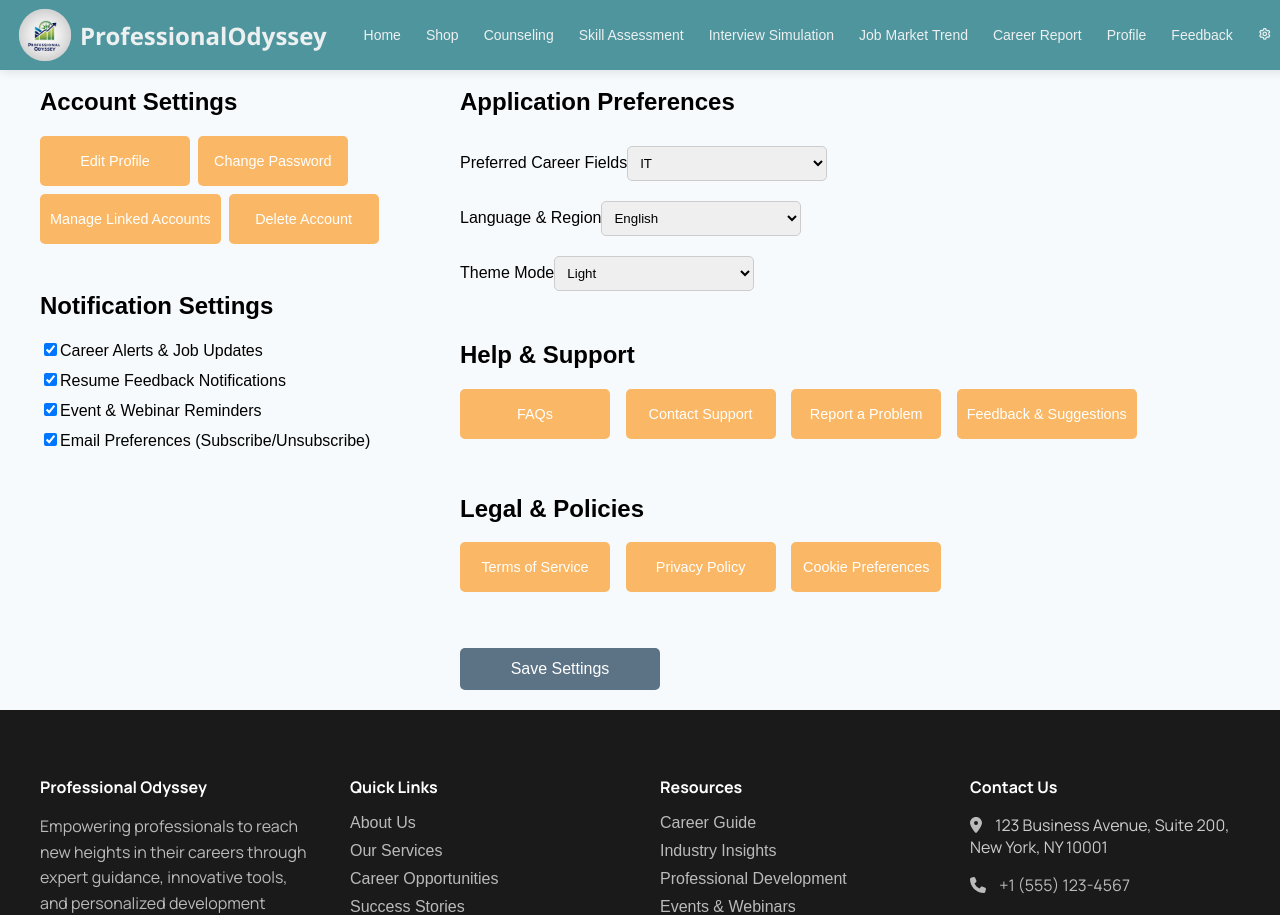
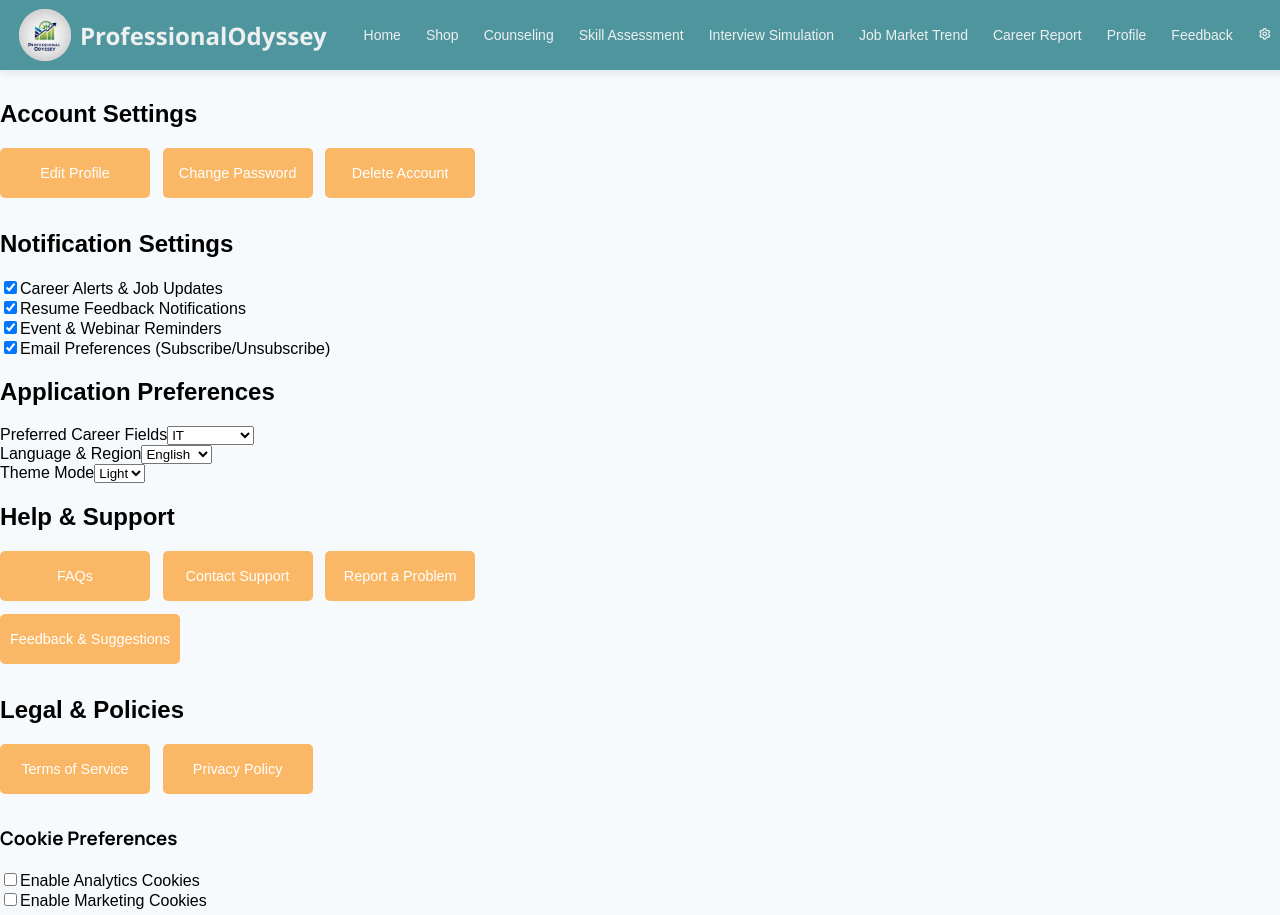
Before and after one commit to DevintthHaran/SDGP, a React (Create React App) app in the folder Frontend/sdgp-project/: page /setting in a window 1280 px wide. Shown: the top 915 px of the page. Built offline with nearby package versions, Linux system fonts and the light colour scheme.

Commit message:
Update Setting add FAQ and Conditions

```diff
--- a/Frontend/sdgp-project/src/pages/Setting.jsx
+++ b/Frontend/sdgp-project/src/pages/Setting.jsx
@@ -1,8 +1,40 @@
-import React, { useState } from "react";
-
+import React, { useState, useEffect } from "react";
+import Cookies from "js-cookie";
 import "../style/setting.css";
 import Header from "../components/Header";
 import Footer from "../components/Footer";
+
+const FAQs = [
+  { question: "What is this platform about?", answer: "This platform helps users explore career paths, receive job alerts, and get resume feedback." },
+  { question: "Is this service free to use?", answer: "Yes! Basic features like job alerts and career suggestions are free." },
+  { question: "How do I create an account?", answer: "Click the Sign Up button, fill in your details, and verify your email to start using the platform." },
+];
+
+const termsofService = `
+Welcome to our Career Guidance Application. By using our services, you agree to abide by these terms and conditions.
+
+1. **Acceptance of Terms**: By accessing and using our application, you acknowledge that you have read, understood, and agree to be bound by these Terms and Conditions.
+
+2. **Use of Our Services**: You agree to use this platform solely for career guidance purposes. Any misuse, including but not limited to spamming, fraud, or sharing false information, is strictly prohibited.
+
+3. **Privacy Policy**: Your personal data is collected and processed in accordance with our Privacy Policy. We do not sell or share your information with third parties without consent.
+
+4. **Account Termination**: We reserve the right to terminate your account if you violate our policies or engage in any harmful activities on the platform.
+
+5. **Changes to Terms**: We may update these terms from time to time. Continued use of the application after modifications means you accept the updated terms.
+`;
+
+const privacyPolicy = `
+Your privacy is important to us. This Privacy Policy explains how we collect, use, and protect your personal data.
+
+1. **Data Collection**: We collect personal data such as name, email, and preferences when you register and interact with our platform.
+2. **Usage of Data**: Your data is used to personalize your experience, provide job alerts, and improve our services.
+3. **Data Sharing**: We do not sell your personal data. It may be shared with trusted third parties only to provide our services.
+4. **Security Measures**: We take reasonable precautions to protect your data from unauthorized access.
+5. **Your Rights**: You can request to access, modify, or delete your personal data at any time.
+
+By using our platform, you agree to this policy.
+`;
 
 const Setting = () => {
   const [settings, setSettings] = useState({
@@ -14,8 +46,23 @@ const Setting = () => {
     accountPrivacy: "Public",
     preferredCareerField: "IT",
     language: "English",
-    theme: "Light",
+    theme: localStorage.getItem("theme") || "Light",
   });
+
+  const [showFAQs, setShowFAQs] = useState(false);
+  const [showTerms, setShowTerms] = useState(false);
+  const [showPrivacy, setShowPrivacy] = useState(false);
+  const [showCookieBanner, setShowCookieBanner] = useState(!Cookies.get("cookiesAccepted"));
+  const [cookiePreferences, setCookiePreferences] = useState({
+    analytics: Cookies.get("analytics") === "true",
+    marketing: Cookies.get("marketing") === "true",
+    essential: true, // Essential cookies are always enabled
+  });
+
+  useEffect(() => {
+    document.body.className = settings.theme.toLowerCase();
+    localStorage.setItem("theme", settings.theme);
+  }, [settings.theme]);
 
   const handleChange = (e) => {
     const { name, value, type, checked } = e.target;
@@ -30,76 +77,126 @@ const Setting = () => {
     console.log(settings);
   };
 
+  const handleDeleteAccount = async () => {
+    const confirmDelete = window.confirm("Are you sure you want to delete your account? This action cannot be undone.");
+
+    if (confirmDelete) {
+      try {
+        const response = await fetch("http://localhost:8080/api/users/delete", {
+          method: "DELETE",
+          headers: {
+            "Content-Type": "application/json",
+          },
+          credentials: "include",
+        });
+
+        if (response.ok) {
+          alert("Account deleted successfully!");
+          localStorage.clear();
+          sessionStorage.clear();
+          window.location.href = "/login";
+        } else {
+          alert("Failed to delete the account.");
+        }
+      } catch (error) {
+        console.error("Error deleting account:", error);
+        alert("Something went wrong. Please try again later.");
+      }
+    }
+  };
+
+  const handleCookieChange = (e) => {
+    const { name, checked } = e.target;
+    setCookiePreferences((prev) => ({
+      ...prev,
+      [name]: checked,
+    }));
+    Cookies.set(name, checked, { expires: 365 });
+  };
+
+  const acceptCookies = () => {
+    Cookies.set("cookiesAccepted", "true", { expires: 365 });
+    setShowCookieBanner(false);
+  };
+
   return (
     <>
       <Header />
-      <div className="setting1">
       <div className="settings-page">
+        <header className="header">
+          <h1>Settings</h1>
+        </header>
         <main className="main-content">
-            <div className="left-column">
+          <div className="settings-container">
             {/* Account Settings */}
             <section className="settings-section">
               <h2>Account Settings</h2>
               <div className="button-group">
-                  <button className="button">Edit Profile</button>
-                  <button className="button">Change Password</button>
-                  <button className="button">Manage Linked Accounts</button>
-                  <button className="button">Delete Account</button>
+                <button className="button button-secondary"><span>Edit Profile</span></button>
+                <button className="button button-secondary"><span>Change Password</span></button>
+                <button onClick={handleDeleteAccount} className="button button-danger"><span>Delete Account</span></button>
               </div>
             </section>
 
             {/* Notification Settings */}
             <section className="settings-section">
               <h2>Notification Settings</h2>
-                <div className="notification-options">
-                  <label>
+              <div className="settings-item">
+                <div className="checkbox-container">
                   <input
                     type="checkbox"
                     name="careerAlerts"
                     checked={settings.careerAlerts}
                     onChange={handleChange}
+                    className="custom-checkbox"
                   />
-                    Career Alerts & Job Updates
-                  </label>
-                  <label>
+                  <label>Career Alerts & Job Updates</label>
+                </div>
+              </div>
+              <div className="settings-item">
+                <div className="checkbox-container">
                   <input
                     type="checkbox"
                     name="resumeFeedback"
                     checked={settings.resumeFeedback}
                     onChange={handleChange}
+                    className="custom-checkbox"
                   />
-                    Resume Feedback Notifications
-                  </label>
-                  <label>
+                  <label>Resume Feedback Notifications</label>
+                </div>
+              </div>
+              <div className="settings-item">
+                <div className="checkbox-container">
                   <input
                     type="checkbox"
                     name="eventReminders"
                     checked={settings.eventReminders}
                     onChange={handleChange}
+                    className="custom-checkbox"
                   />
-                    Event & Webinar Reminders
-                  </label>
-                  <label>
+                  <label>Event & Webinar Reminders</label>
+                </div>
+              </div>
+              <div className="settings-item">
+                <div className="checkbox-container">
                   <input
                     type="checkbox"
                     name="emailPreferences"
                     checked={settings.emailPreferences}
                     onChange={handleChange}
+                    className="custom-checkbox"
                   />
-                    Email Preferences (Subscribe/Unsubscribe)
-                  </label>
+                  <label>Email Preferences (Subscribe/Unsubscribe)</label>
+                </div>
               </div>
             </section>
-            </div>
 
-            <div className="right-column">
             {/* Application Preferences */}
             <section className="settings-section">
               <h2>Application Preferences</h2>
-                <label>
-                  Preferred Career Fields
+              <div className="settings-item">
+                <label>Preferred Career Fields</label>
                 <select
-                    className="select"
                   name="preferredCareerField"
                   value={settings.preferredCareerField}
                   onChange={handleChange}
@@ -108,12 +205,10 @@ const Setting = () => {
                   <option value="Healthcare">Healthcare</option>
                   <option value="Business">Business</option>
                 </select>
-                </label>
-                <br/>
-                <label>
-                  Language & Region
+              </div>
+              <div className="settings-item">
+                <label>Language & Region</label>
                 <select
-                    className="select"
                   name="language"
                   value={settings.language}
                   onChange={handleChange}
@@ -123,12 +218,10 @@ const Setting = () => {
                   <option value="French">French</option>
                   <option value="German">German</option>
                 </select>
-                </label>
-                <br/>
-                <label>
-                  Theme Mode
+              </div>
+              <div className="settings-item">
+                <label>Theme Mode</label>
                 <select
-                    className="select"
                   name="theme"
                   value={settings.theme}
                   onChange={handleChange}
@@ -136,37 +229,106 @@ const Setting = () => {
                   <option value="Light">Light</option>
                   <option value="Dark">Dark</option>
                 </select>
-                </label>
+              </div>
             </section>
 
             {/* Help & Support */}
             <section className="settings-section">
               <h2>Help & Support</h2>
               <div className="button-group">
-                  <button className="button">FAQs</button>
-                  <button className="button">Contact Support</button>
-                  <button className="button">Report a Problem</button>
-                  <button className="button">Feedback & Suggestions</button>
+                <button onClick={() => setShowFAQs(!showFAQs)} className="button button-secondary">
+                  <span>FAQs</span>
+                </button>
+                <button className="button button-secondary"><span>Contact Support</span></button>
+                <button className="button button-secondary"><span>Report a Problem</span></button>
+                <button className="button button-secondary"><span>Feedback & Suggestions</span></button>
               </div>
             </section>
+
+            {/* Show FAQs when button is clicked */}
+            {showFAQs && (
+              <section className="faq-section">
+                <h2>Frequently Asked Questions</h2>
+                {FAQs.map((faq, index) => (
+                  <div key={index} className="faq-item">
+                    <h3 className="faq-question">{faq.question}</h3>
+                    <p className="faq-answer">{faq.answer}</p>
+                  </div>
+                ))}
+              </section>
+            )}
 
             {/* Legal & Policies */}
             <section className="settings-section">
               <h2>Legal & Policies</h2>
               <div className="button-group">
-                  <button className="button">Terms of Service</button>
-                  <button className="button">Privacy Policy</button>
-                  <button className="button">Cookie Preferences</button>
+                <button onClick={() => setShowTerms(!showTerms)} className="button button-secondary">
+                  <span>Terms of Service</span>
+                </button>
+                <button onClick={() => setShowPrivacy(!showPrivacy)} className="button button-secondary">
+                  <span>Privacy Policy</span>
+                </button>
               </div>
+
+              <div className="section-divider"></div>
+              <h3>Cookie Preferences</h3>
+              <div className="settings-item">
+                <div className="checkbox-container">
+                  <input
+                    type="checkbox"
+                    name="analytics"
+                    checked={cookiePreferences.analytics}
+                    onChange={handleCookieChange}
+                    className="custom-checkbox"
+                  />
+                  <label>Enable Analytics Cookies</label>
+                </div>
+              </div>
+              <div className="settings-item">
+                <div className="checkbox-container">
+                  <input
+                    type="checkbox"
+                    name="marketing"
+                    checked={cookiePreferences.marketing}
+                    onChange={handleCookieChange}
+                    className="custom-checkbox"
+                  />
+                  <label>Enable Marketing Cookies</label>
+                </div>
+              </div>
+              <p className="description">Essential cookies are always enabled to ensure the platform works properly.</p>
             </section>
 
+            {showTerms && (
+              <section className="terms-section">
+                <h2>Terms of Service</h2>
+                <p>{termsofService}</p>
+              </section>
+            )}
+
+            {showPrivacy && (
+              <section className="privacy-section">
+                <h2>Privacy Policy</h2>
+                <p>{privacyPolicy}</p>
+              </section>
+            )}
+
             <button className="save-button" onClick={handleSave}>
-                Save Settings
+              <span>Save Settings</span>
             </button>
           </div>
         </main>
       </div>
+
+      {showCookieBanner && (
+        <div className="cookie-banner">
+          <p className="cookie-text">We use cookies to improve your experience. You can manage your preferences in settings.</p>
+          <div className="cookie-actions">
+            <button onClick={acceptCookies} className="cookie-accept"><span>Accept</span></button>
           </div>
+        </div>
+      )}
+
       <Footer />
     </>
   );
```
Lines whose indentation alone changed are shown as unchanged.
